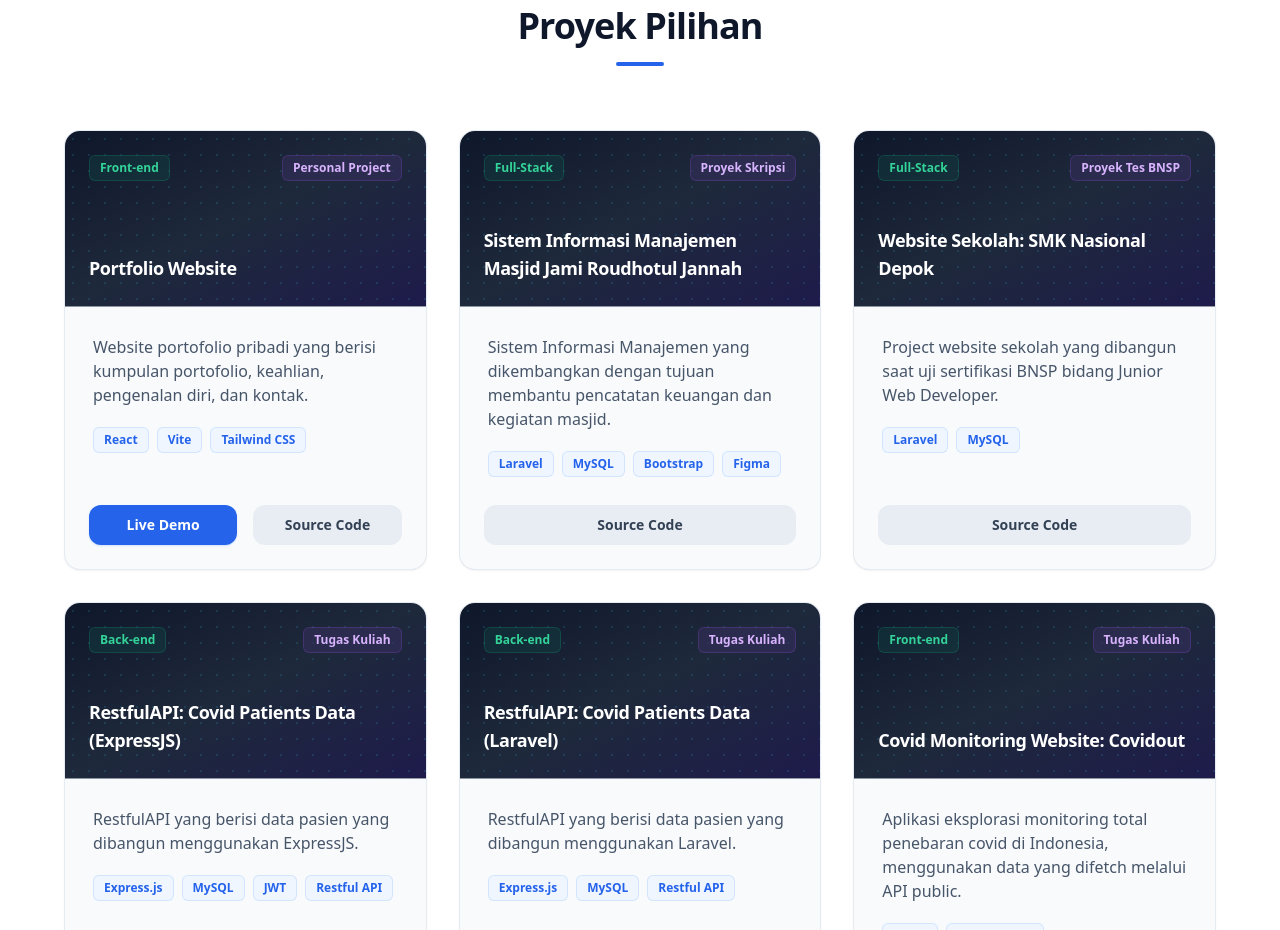
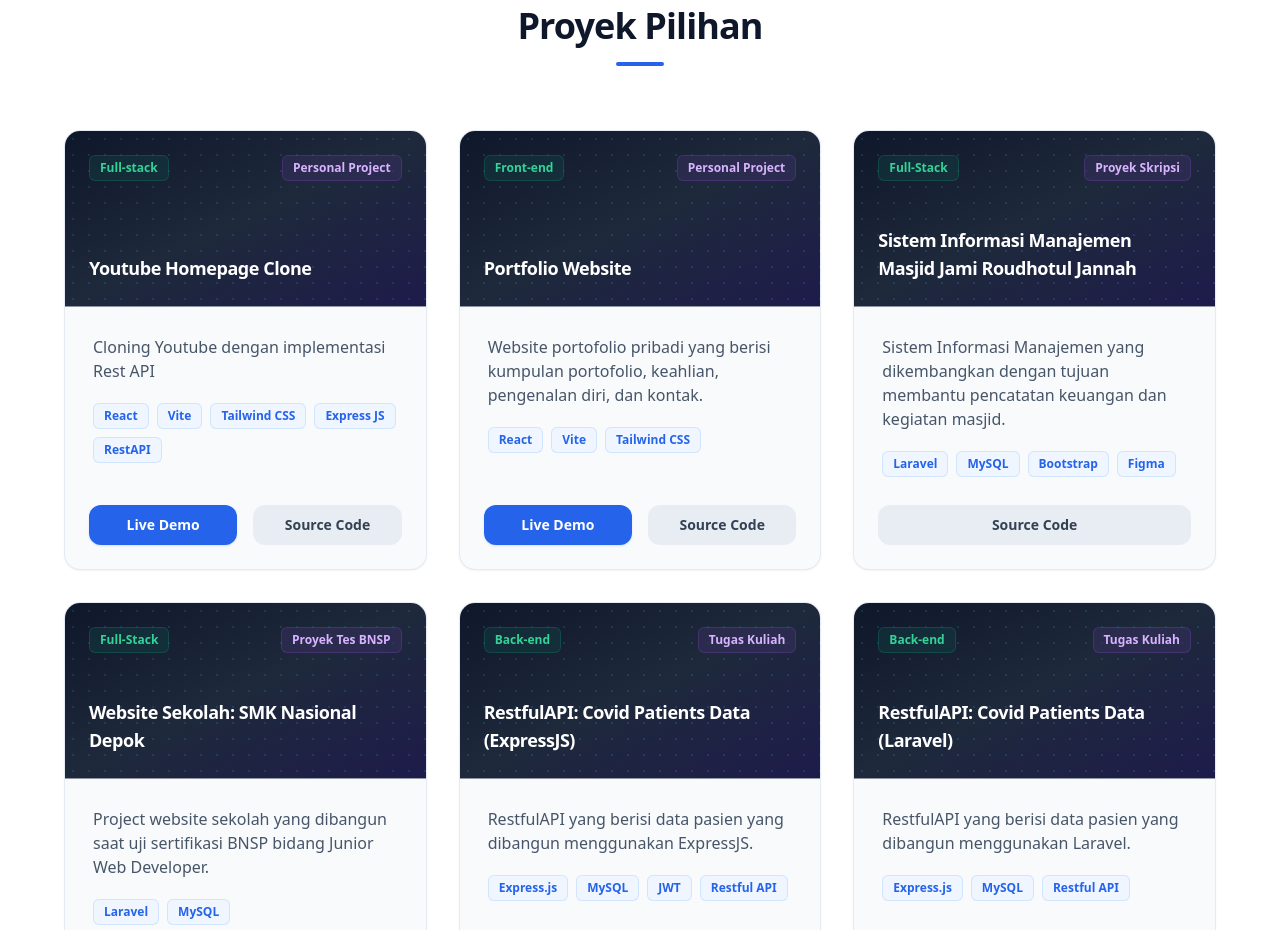
Before and after one commit to Sam0042/portfolio-website, a React (Vite) app: page / in a window 1280 px wide. Shown: the part 2060-2990 px from the top of the page. Built offline with nearby package versions, Linux system fonts and the light colour scheme.

Commit message:
tambah 1 data project

```diff
--- a/src/components/Projects.jsx
+++ b/src/components/Projects.jsx
@@ -2,6 +2,16 @@ import React from 'react';
 
 const Projects = () => {
   const projects = [
+    {
+      title: 'Youtube Homepage Clone',
+      description: 'Cloning Youtube dengan implementasi Rest API',
+      image: '▶',
+      tech: ['React', 'Vite', 'Tailwind CSS', 'Express JS', 'RestAPI'],
+      demoLink: 'https://youtube-clone-frontend-mocha-iota.vercel.app/',
+      codeLink: 'https://github.com/Sam0042/youtube-clone',
+      domain: 'Full-stack',
+      category: 'Personal Project'
+    },
     {
       title: 'Portfolio Website',
       description: 'Website portofolio pribadi yang berisi kumpulan portofolio, keahlian, pengenalan diri, dan kontak.',
```
